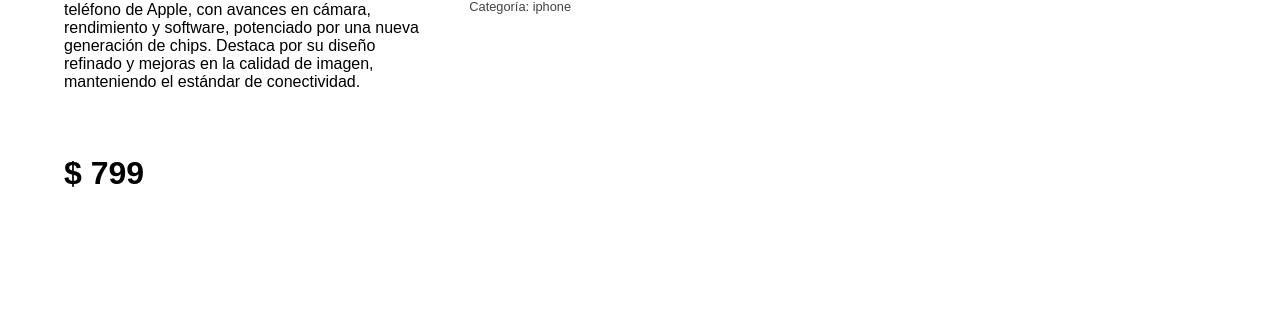
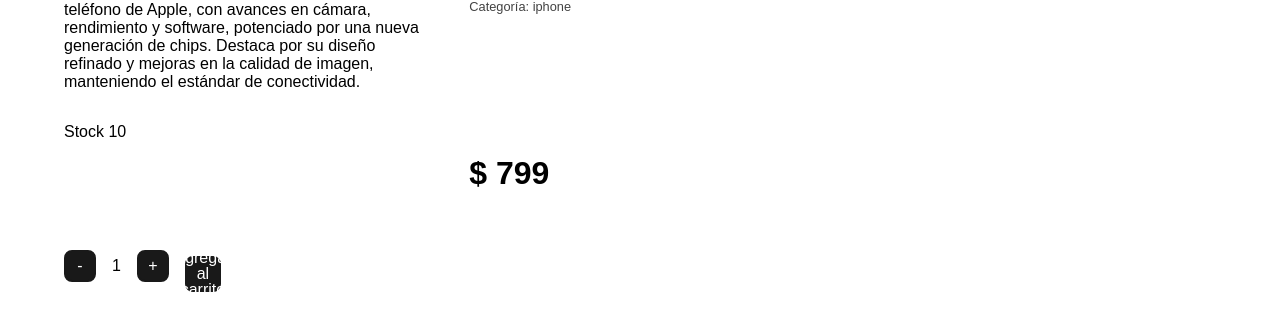
Before and after one commit to MauricioPerezCaram/EntregaFinalReactPerezCaram, a React (Create React App) app: page /item/1 in a window 1280 px wide. Shown: the part 456-786 px from the top of the page. Built offline with nearby package versions, Linux system fonts and the light colour scheme.

Commit message:
itemCount

```diff
--- a/src/components/Item.jsx
+++ b/src/components/Item.jsx
@@ -8,6 +8,7 @@ const Item = ({ producto }) => {
       <img src={producto.imagen} />
       <p>Precio: $ {producto.precio}</p>
       <p>Categoría: {producto.categoria}</p>
+      <p>Stock: {producto.stock}</p>
       <Link className="ver-mas" to={`/item/${producto.id}`}>
         Ver más
       </Link>
--- /dev/null
+++ b/src/components/ItemCount.jsx
@@ -0,0 +1,18 @@
+import { useState } from "react";
+
+const ItemCount = ({ cantidad, handleRestar, handleSumar, handleAgregar }) => {
+  return (
+    <div>
+      <div className="item-count">
+        <button onClick={handleRestar}>-</button>
+        <p>{cantidad}</p>
+        <button onClick={handleSumar}>+</button>
+        <button className="agregar-al-carrito" onClick={handleAgregar}>
+          Agregar al carrito
+        </button>
+      </div>
+    </div>
+  );
+};
+
+export default ItemCount;
--- a/src/components/ItemDetail.jsx
+++ b/src/components/ItemDetail.jsx
@@ -1,6 +1,21 @@
-import React from "react";
+import React, { useState } from "react";
+import ItemCount from "./ItemCount";
 
 const ItemDetail = ({ item }) => {
+  const [cantidad, setCantidad] = useState(1);
+
+  const handleRestar = () => {
+    cantidad > 1 && setCantidad(cantidad - 1);
+  };
+
+  const handleSumar = () => {
+    cantidad < item.stock && setCantidad(cantidad + 1);
+  };
+
+  const handleAgregar = () => {
+    console.log({ ...item, cantidad });
+  };
+
   return (
     <div className="container">
       <div className="producto-detalle">
@@ -8,7 +23,14 @@ const ItemDetail = ({ item }) => {
         <h3 className="titulo">{item.titulo}</h3>
         <p className="descripcion">{item.detalle}</p>
         <p className="categoria">Categoría: {item.categoria}</p>
+        <p className="descripcion">Stock {item.stock}</p>
         <p className="precio">$ {item.precio}</p>
+        <ItemCount
+          cantidad={cantidad}
+          handleSumar={handleSumar}
+          handleRestar={handleRestar}
+          handleAgregar={handleAgregar}
+        />
       </div>
     </div>
   );
--- a/src/data/data.json
+++ b/src/data/data.json
@@ -5,7 +5,8 @@
     "categoria": "iphone",
     "imagen": "https://www.infobae.com/new-resizer/yY8fdykKdS6Lw72oH66yBLbXaXE=/768x432/filters:format(webp):quality(85)/cloudfront-us-east-1.images.arcpublishing.com/infobae/AGQJ3BQSHZBGBO5B5BUXCLXJUM.jpg",
     "precio": 799,
-    "detalle": "El iPhone 15 es la última iteración del emblemático teléfono de Apple, con avances en cámara, rendimiento y software, potenciado por una nueva generación de chips. Destaca por su diseño refinado y mejoras en la calidad de imagen, manteniendo el estándar de conectividad."
+    "detalle": "El iPhone 15 es la última iteración del emblemático teléfono de Apple, con avances en cámara, rendimiento y software, potenciado por una nueva generación de chips. Destaca por su diseño refinado y mejoras en la calidad de imagen, manteniendo el estándar de conectividad.",
+    "stock": 10
   },
   {
     "id": 2,
@@ -13,7 +14,8 @@
     "categoria": "iphone",
     "imagen": "https://media.gq.com.mx/photos/6322434014fa491dffbfbea8/16:9/w_960,c_limit/Apple-iPhone-14-Pro-iPhone-14-Pro-Max-gold-220907.jpg",
     "precio": 999,
-    "detalle": "El iPhone 15 Pro ofrece características premium con avances significativos en fotografía, rendimiento y pantalla. Presenta capacidades avanzadas de cámara, mayor potencia de procesamiento y una pantalla vibrante con tecnología innovadora."
+    "detalle": "El iPhone 15 Pro ofrece características premium con avances significativos en fotografía, rendimiento y pantalla. Presenta capacidades avanzadas de cámara, mayor potencia de procesamiento y una pantalla vibrante con tecnología innovadora.",
+    "stock": 11
   },
   {
     "id": 3,
@@ -21,7 +23,8 @@
     "categoria": "iphone",
     "imagen": "https://www.muycomputer.com/wp-content/uploads/2023/03/iPhone-15-Pro-1.jpg",
     "precio": 1199,
-    "detalle": "El iPhone 15 Pro Max, la versión de mayor tamaño, ofrece todas las características del Pro en un formato más grande, brindando una experiencia superior para consumir contenido multimedia y una batería de mayor duración."
+    "detalle": "El iPhone 15 Pro Max, la versión de mayor tamaño, ofrece todas las características del Pro en un formato más grande, brindando una experiencia superior para consumir contenido multimedia y una batería de mayor duración.",
+    "stock": 12
   },
   {
     "id": 4,
@@ -29,7 +32,8 @@
     "categoria": "iphone",
     "imagen": "https://d2ihpvt6nd5q28.cloudfront.net/wp-content/uploads/2023/02/iPhone_14_Blue_PDP_Image_Position-5_LAES.jpg",
     "precio": 699,
-    "detalle": "El iPhone 14 es una evolución en diseño y rendimiento, con mejoras en cámara, rendimiento y software. Introduce nuevas funcionalidades manteniendo la esencia de la línea de iPhones."
+    "detalle": "El iPhone 14 es una evolución en diseño y rendimiento, con mejoras en cámara, rendimiento y software. Introduce nuevas funcionalidades manteniendo la esencia de la línea de iPhones.",
+    "stock": 13
   },
   {
     "id": 5,
@@ -37,7 +41,8 @@
     "categoria": "iphone",
     "imagen": "https://resizer.iproimg.com/unsafe/880x/filters:format(webp)/https://assets.iprofesional.com/assets/jpg/2023/09/559950.jpg",
     "precio": 899,
-    "detalle": "El iPhone 14 Pro incorpora tecnología avanzada de cámara, rendimiento superior y una pantalla de alta calidad, orientada a los usuarios que buscan funcionalidades avanzadas y rendimiento excepcional."
+    "detalle": "El iPhone 14 Pro incorpora tecnología avanzada de cámara, rendimiento superior y una pantalla de alta calidad, orientada a los usuarios que buscan funcionalidades avanzadas y rendimiento excepcional.",
+    "stock": 14
   },
   {
     "id": 6,
@@ -45,7 +50,8 @@
     "categoria": "iphone",
     "imagen": "https://d2ihpvt6nd5q28.cloudfront.net/wp-content/uploads/2023/02/iPhone_14_Pro_Max_Silver_PDP_Image_Position-8_MXLA.jpg",
     "precio": 999,
-    "detalle": "El iPhone 14 Pro Max ofrece todas las características del Pro en un formato más grande, maximizando la experiencia con su pantalla ampliada y una batería de mayor duración."
+    "detalle": "El iPhone 14 Pro Max ofrece todas las características del Pro en un formato más grande, maximizando la experiencia con su pantalla ampliada y una batería de mayor duración.",
+    "stock": 15
   },
   {
     "id": 7,
@@ -53,7 +59,8 @@
     "categoria": "mac",
     "imagen": "https://store.storeimages.cdn-apple.com/4982/as-images.apple.com/is/macbook-air-space-gray-select-201810?wid=452&hei=420&fmt=jpeg&qlt=95&.v=1664472289661",
     "precio": 999,
-    "detalle": "El MacBook Air es un portátil ultradelgado con una potencia equilibrada y diseño ligero. Destaca por su pantalla de alta resolución, procesador eficiente y duración de la batería extendida."
+    "detalle": "El MacBook Air es un portátil ultradelgado con una potencia equilibrada y diseño ligero. Destaca por su pantalla de alta resolución, procesador eficiente y duración de la batería extendida.",
+    "stock": 16
   },
   {
     "id": 8,
@@ -61,7 +68,8 @@
     "categoria": "mac",
     "imagen": "https://hiraoka.com.pe/media/mageplaza/blog/post/m/a/macbook_air_vs._macbook_pro-_cuales_son_sus_diferencias.jpg",
     "precio": 1499,
-    "detalle": "El MacBook Pro es una potente herramienta para profesionales, con un rendimiento excepcional, una pantalla brillante y funciones especializadas como la Touch Bar. Es ideal para trabajos exigentes en diseño, edición y programación."
+    "detalle": "El MacBook Pro es una potente herramienta para profesionales, con un rendimiento excepcional, una pantalla brillante y funciones especializadas como la Touch Bar. Es ideal para trabajos exigentes en diseño, edición y programación.",
+    "stock": 17
   },
   {
     "id": 9,
@@ -69,7 +77,8 @@
     "categoria": "watch",
     "imagen": "https://http2.mlstatic.com/D_NQ_NP_858093-MLA48096508611_112021-O.webp",
     "precio": 299,
-    "detalle": "El Apple Watch Serie 7 presenta una pantalla más grande y resistente, con biseles más delgados y esquinas redondeadas. Ofrece mejoras en la duración de la batería, carga más rápida y nuevas funciones de salud y estado físico."
+    "detalle": "El Apple Watch Serie 7 presenta una pantalla más grande y resistente, con biseles más delgados y esquinas redondeadas. Ofrece mejoras en la duración de la batería, carga más rápida y nuevas funciones de salud y estado físico.",
+    "stock": 18
   },
   {
     "id": 10,
@@ -77,7 +86,8 @@
     "categoria": "watch",
     "imagen": "https://http2.mlstatic.com/D_NQ_NP_914414-MLB51804338989_102022-O.webp",
     "precio": 399,
-    "detalle": "Formas sencillas de mantenerte en contacto con tu mundo. Datos de fitness muy motivadores. Funcionalidades innovadoras de salud y seguridad. Y ahora con combinaciones de cajas y correas neutras en carbono. Cuando veas todo lo que el Apple Watch SE te ofrece, su precio te resultará irresistible."
+    "detalle": "Formas sencillas de mantenerte en contacto con tu mundo. Datos de fitness muy motivadores. Funcionalidades innovadoras de salud y seguridad. Y ahora con combinaciones de cajas y correas neutras en carbono. Cuando veas todo lo que el Apple Watch SE te ofrece, su precio te resultará irresistible.",
+    "stock": 19
   },
   {
     "id": 11,
@@ -85,7 +95,8 @@
     "categoria": "watch",
     "imagen": "https://http2.mlstatic.com/D_NQ_NP_922335-MLA52128091594_102022-O.webp",
     "precio": 499,
-    "detalle": "El Apple Watch más fuerte y equipado desafía los límites una vez más. Ahora con el flamante S9 SiP, una forma nueva y mágica de usar tu reloj sin siquiera tocar la pantalla, la más brillante de Apple hasta este momento. Además, ahora puedes elegir combinaciones de cajas y correas neutras en carbono."
+    "detalle": "El Apple Watch más fuerte y equipado desafía los límites una vez más. Ahora con el flamante S9 SiP, una forma nueva y mágica de usar tu reloj sin siquiera tocar la pantalla, la más brillante de Apple hasta este momento. Además, ahora puedes elegir combinaciones de cajas y correas neutras en carbono.",
+    "stock": 20
   },
 
   {
@@ -94,7 +105,8 @@
     "categoria": "airpod",
     "imagen": "https://http2.mlstatic.com/D_NQ_NP_975606-MLA71655434077_092023-O.webp",
     "precio": 149,
-    "detalle": "Los AirPods de tercera generación (también conocidos como AirPods 3) presentan un diseño similar a los AirPods Pro, con mejor calidad de audio, ajuste más cómodo y soporte para audio espacial Dolby Atmos."
+    "detalle": "Los AirPods de tercera generación (también conocidos como AirPods 3) presentan un diseño similar a los AirPods Pro, con mejor calidad de audio, ajuste más cómodo y soporte para audio espacial Dolby Atmos.",
+    "stock": 21
   },
   {
     "id": 13,
@@ -102,7 +114,8 @@
     "categoria": "airpod",
     "imagen": "https://http2.mlstatic.com/D_NQ_NP_779146-MLA53778959612_022023-O.webp",
     "precio": 249,
-    "detalle": "Los AirPods Pro son auriculares inalámbricos con cancelación activa de ruido, un ajuste más personalizable gracias a sus almohadillas intercambiables y una calidad de audio mejorada, siendo ideales para aquellos que buscan una experiencia auditiva premium."
+    "detalle": "Los AirPods Pro son auriculares inalámbricos con cancelación activa de ruido, un ajuste más personalizable gracias a sus almohadillas intercambiables y una calidad de audio mejorada, siendo ideales para aquellos que buscan una experiencia auditiva premium.",
+    "stock": 22
   },
   {
     "id": 14,
@@ -110,6 +123,7 @@
     "categoria": "airpod",
     "imagen": "https://http2.mlstatic.com/D_NQ_NP_763092-MLA45715455112_042021-O.webp",
     "precio": 499,
-    "detalle": "Los AirPods Max son auriculares supraaurales con cancelación activa de ruido, ofreciendo una calidad de sonido excepcional, materiales de alta gama y una experiencia de escucha premium."
+    "detalle": "Los AirPods Max son auriculares supraaurales con cancelación activa de ruido, ofreciendo una calidad de sonido excepcional, materiales de alta gama y una experiencia de escucha premium.",
+    "stock": 23
   }
 ]
```
